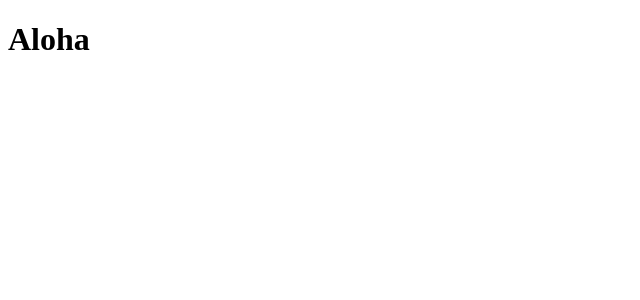
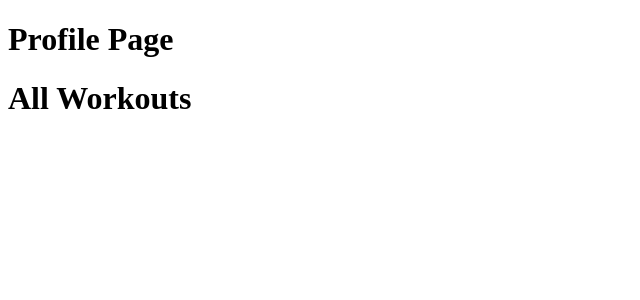
Before and after one commit to loulian444/GymTracker, a React (Vite) app in the folder client/: page /profile in a window 1280 px wide. Shown: the top 300 px of the page, without its empty margins (0-640 px from the left). Built offline with nearby package versions, Linux system fonts and the light colour scheme.

Commit message:
connected current components to the router, which shows in app

```diff
--- a/client/src/App.jsx
+++ b/client/src/App.jsx
@@ -1,7 +1,9 @@
+import Router from "./components/Router";
+
 const App = () => {
   return (
     <>
-      <h1>Aloha</h1>
+      <Router />
     </>
   );
 };
--- a/client/src/components/Home.jsx
+++ b/client/src/components/Home.jsx
@@ -0,0 +1,9 @@
+const Home = () => {
+  return (
+    <>
+      <h1>Hello this is lou</h1>
+    </>
+  );
+};
+
+export default Home;
--- a/client/src/components/Profile.jsx
+++ b/client/src/components/Profile.jsx
@@ -0,0 +1,12 @@
+import AllWorkouts from "./workout/AllWorkouts";
+
+const Profile = () => {
+  return (
+    <>
+      <h1>Profile Page</h1>
+      <AllWorkouts />
+    </>
+  );
+};
+
+export default Profile;
--- a/client/src/components/Router.jsx
+++ b/client/src/components/Router.jsx
@@ -0,0 +1,22 @@
+import { Route, Routes } from "react-router-dom";
+import Home from "./Home";
+import Profile from "./Profile";
+import AddSet from "./workout/AddSet";
+import Login from "./auth/Login";
+import Register from "./auth/Register";
+
+const Router = () => {
+  return (
+    <>
+      <Routes>
+        <Route path="/" element={<Home />} />
+        <Route path="/profile" element={<Profile />} />
+        <Route path="/add-set" element={<AddSet />} />
+        <Route path="/login" element={<Login />} />
+        <Route path="/register" element={<Register />} />
+      </Routes>
+    </>
+  );
+};
+
+export default Router;
--- a/client/src/components/auth/Login.jsx
+++ b/client/src/components/auth/Login.jsx
@@ -0,0 +1,9 @@
+const Login = () => {
+  return (
+    <>
+      <button>Login</button>
+    </>
+  );
+};
+
+export default Login;
--- a/client/src/components/auth/Register.jsx
+++ b/client/src/components/auth/Register.jsx
@@ -0,0 +1,9 @@
+const Register = () => {
+  return (
+    <>
+      <button>Register</button>
+    </>
+  );
+};
+
+export default Register;
--- /dev/null
+++ b/client/src/components/workout/AddSet.jsx
@@ -0,0 +1,9 @@
+const AddSet = () => {
+  return (
+    <>
+      <button>Add Set</button>
+    </>
+  );
+};
+
+export default AddSet;
--- a/client/src/components/workout/AllWorkouts.jsx
+++ b/client/src/components/workout/AllWorkouts.jsx
@@ -0,0 +1,9 @@
+const AllWorkouts = () => {
+  return (
+    <>
+      <h1>All Workouts</h1>
+    </>
+  );
+};
+
+export default AllWorkouts;
```
Also changed, not shown: client/src/components/bars/Footerbar.jsx (+9 -0 lines), client/src/components/bars/Navbar.jsx (+9 -0 lines), client/src/components/workout/AddWorkout.jsx (deleted).
